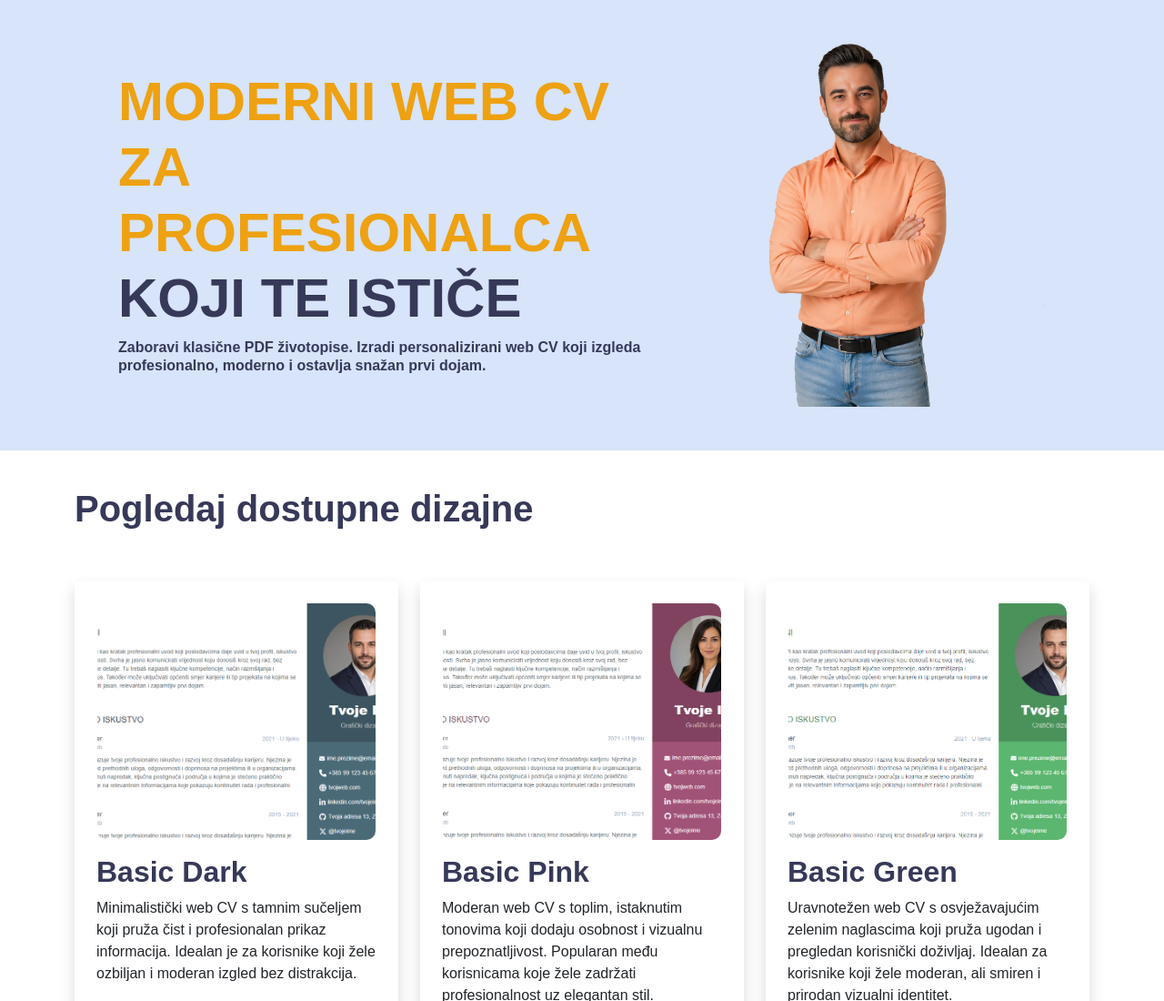
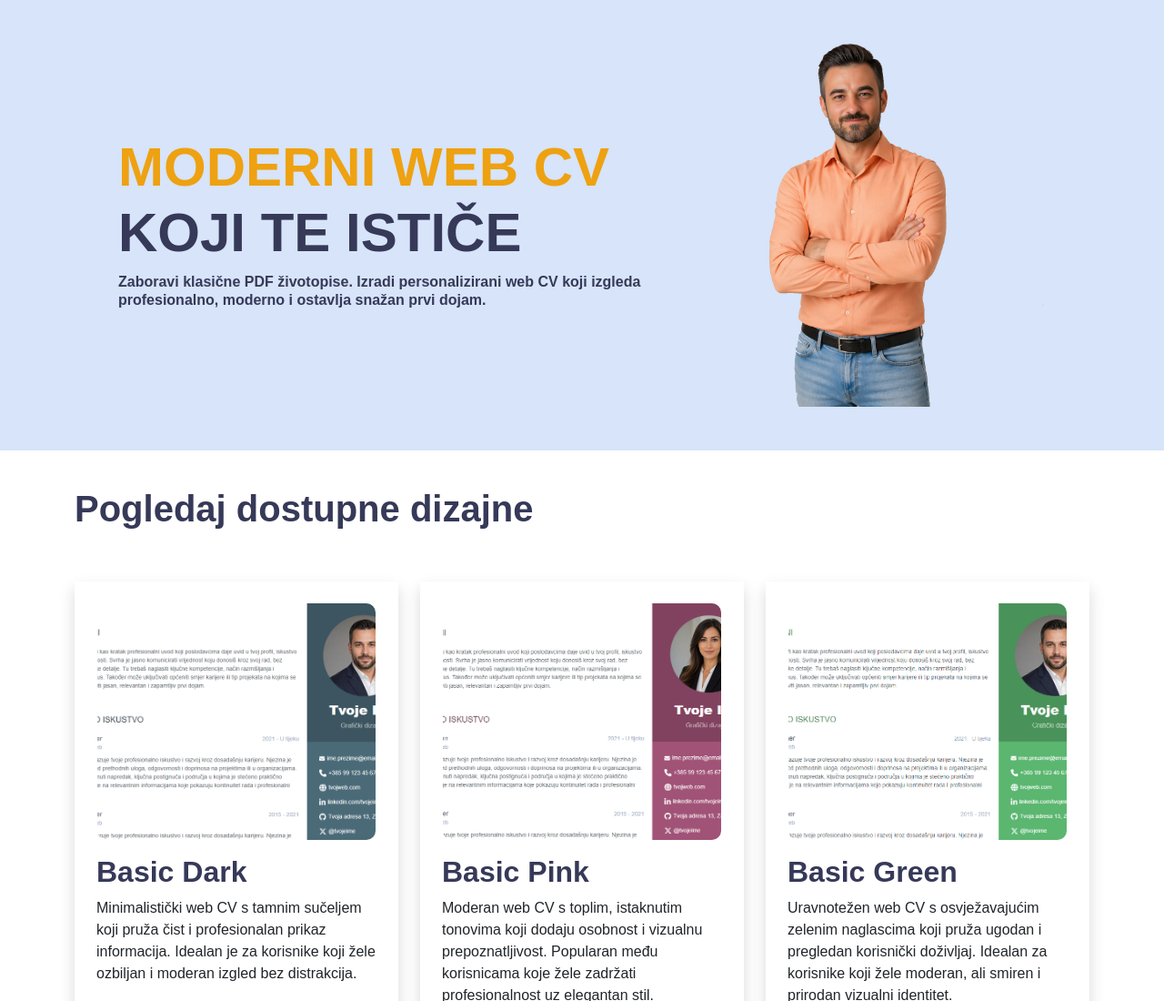
Before and after one commit to tvojcv/tvojcv.github.io, a plain HTML site: page index.html in a window 1280 px wide. Shown: the top 1100 px of the page at 91% size. Drawn offline with Linux system fonts and the light colour scheme.

Commit message:
Update index.html

```diff
--- a/index.html
+++ b/index.html
@@ -24,7 +24,7 @@
         <div class="carousel-item active">
           <div class="row d-flex align-items-center p-5">
             <div class="col-md-7 slider-header">
-              <h1>MODERNI WEB CV ZA PROFESIONALCA <span>KOJI TE ISTIČE</span></h1>
+              <h1>MODERNI WEB CV <span>KOJI TE ISTIČE</span></h1>
               <!--<p>Odaberi dizajn, pošalji podatke i dobiješ personalizirani web CV.</p> -->
               <h6>Zaboravi klasične PDF životopise. Izradi personalizirani web CV koji izgleda profesionalno, moderno i ostavlja snažan prvi dojam.</h6>
               <!--<button class="btn btn-warning"><i class="fas fa-shopping-cart"></i> Buy Now</button>-->
```
